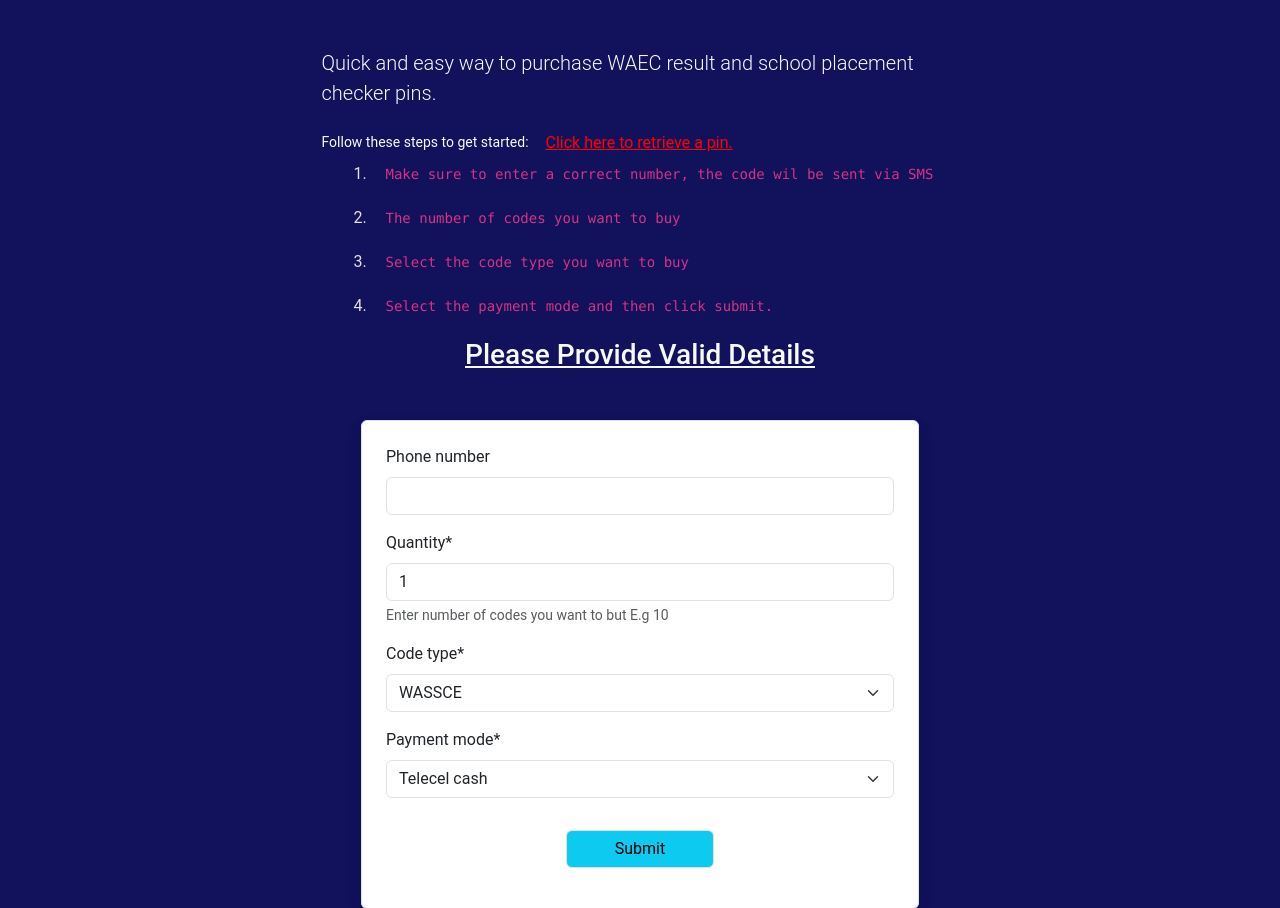
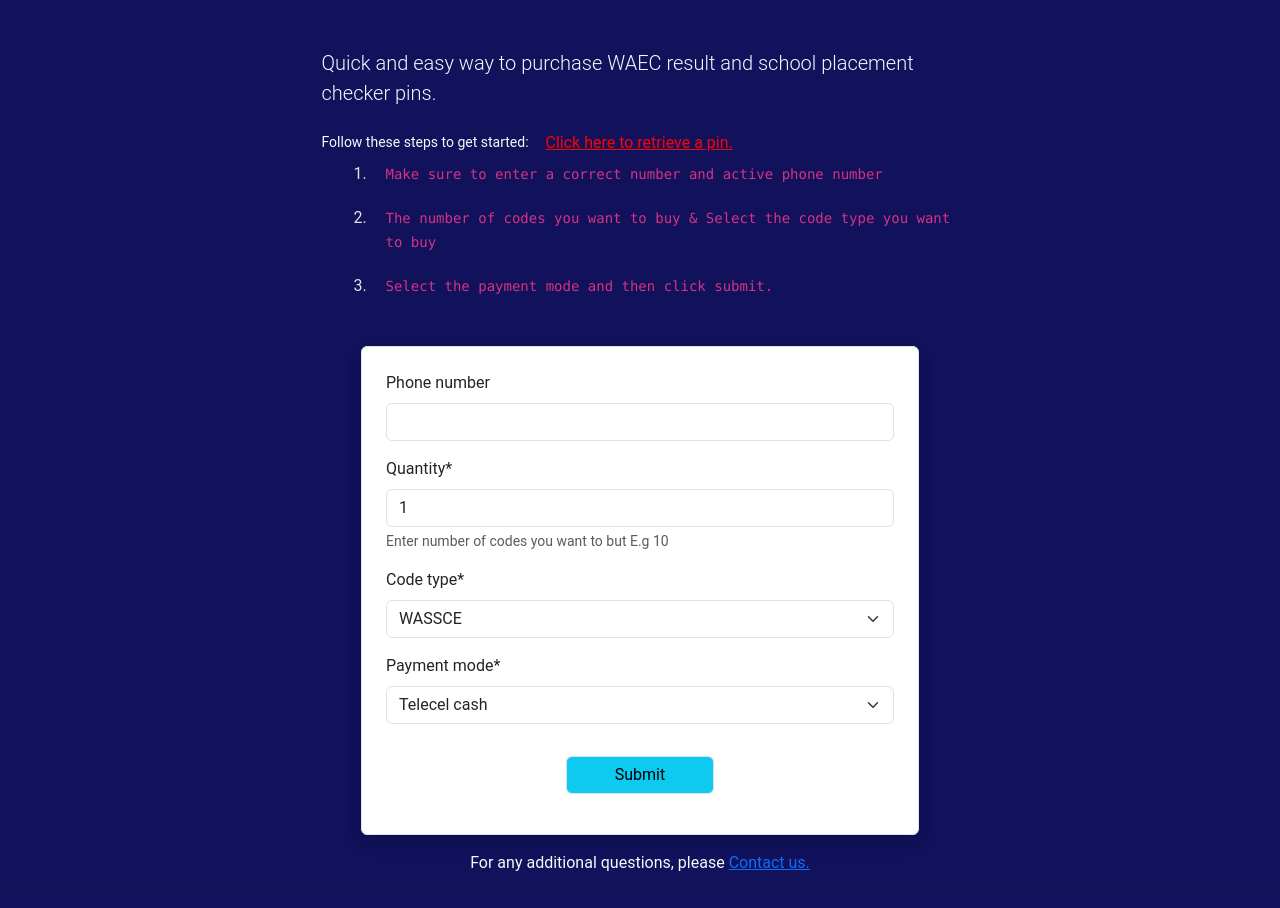
Before and after one commit to timothysaatum/easyprints, a Django app: page / in a window 1280 px wide. Shown: the part 86-994 px from the top of the page. Run offline with Django 5.2, Linux system fonts and the light colour scheme; some libraries are stand-ins or nearby versions.

Commit message:
All done

```diff
--- a/main/models.py
+++ b/main/models.py
@@ -13,8 +13,9 @@ class PinCode(models.Model):
     pin = models.CharField(max_length=100)
     serial_number = models.CharField(max_length=100)
     is_used = models.BooleanField(default=False)
+    created_at = models.DateField(auto_now=True)
 
-    def __str__(self):
+    def __str__(self)->str:
         return self.code_type
 
 
@@ -26,6 +27,7 @@ class Payment(models.Model):
     quantity = models.PositiveSmallIntegerField()
     reference = models.CharField(max_length=100, unique=True)
     is_successful = models.BooleanField(default=False)
+    created_at = models.DateField(auto_now=True)
 
-    def __str__(self):
+    def __str__(self)->str:
         return self.phone_number
--- a/main/static/main/style.css
+++ b/main/static/main/style.css
@@ -6,6 +6,11 @@ body {
 .navbar-custom {
     background-color: #1473d3;
     padding: 1rem;
+}
+
+.bg-primary{
+    background-color: #060654f3 !important;
+    color: white !important;
 }
 
 .navbar-brand {
--- a/main/templates/main/index.html
+++ b/main/templates/main/index.html
@@ -7,12 +7,6 @@
   <div class="container">
     <!-- Instructions Section -->
     <div class="instructions col col-md-7 mx-auto">
-      <!-- <h5
-        class="text-light text-decoration-underline text-center text-capitalize"
-      >
-        Provide the following info to enable you purchase and get your checker
-        code instantly
-      </h5> -->
       <p class="lead text-light">Quick and easy way to purchase WAEC result and school placement checker pins.</p>
       <div>
         <small class="text-light">Follow these steps to get started:</small>
@@ -88,19 +82,13 @@
           <li>
             <div class="step">
               <code
-                >Make sure to enter a correct number, the code wil be sent via
-                SMS</code
+                >Make sure to enter a correct number and active phone number</code
               >
             </div>
           </li>
           <li>
             <div class="step">
-              <code>The number of codes you want to buy</code>
-            </div>
-          </li>
-          <li>
-            <div class="step">
-              <code>Select the code type you want to buy</code>
+              <code>The number of codes you want to buy & Select the code type you want to buy</code>
             </div>
           </li>
           <li>
@@ -112,9 +100,9 @@
       </div>
     </div>
   </div>
-  <h3 class="text-light text-center text-decoration-underline text-capitalize">
+  <!-- <h3 class="text-light text-center text-decoration-underline text-capitalize">
     Please provide valid details
-  </h3>
+  </h3> -->
   <div class="col-12 col-md-6 mx-auto border rounded bg-body shadow p-4 mt-5">
     <form method="POST">
       {% csrf_token %} {{ form|crispy }}
```
Also changed, not shown: db.sqlite3, main/migrations/0009_payment_created_at.py (added), main/migrations/0010_pincode_created_at.py (added).
